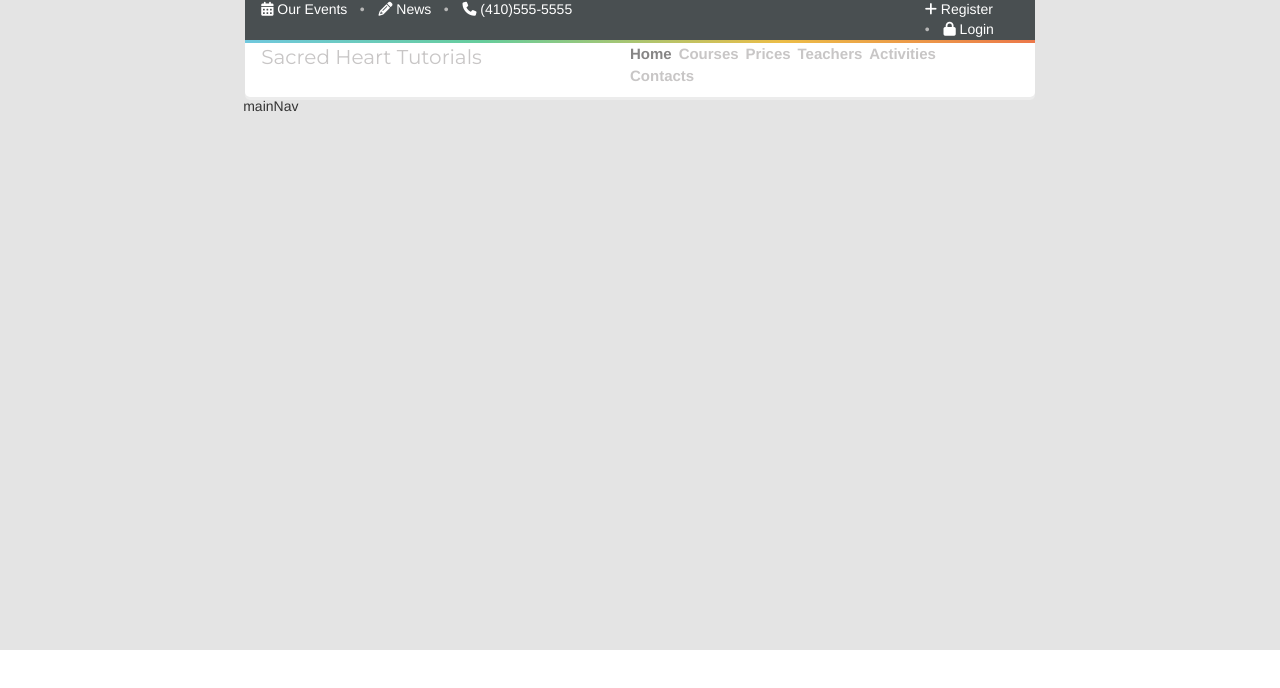
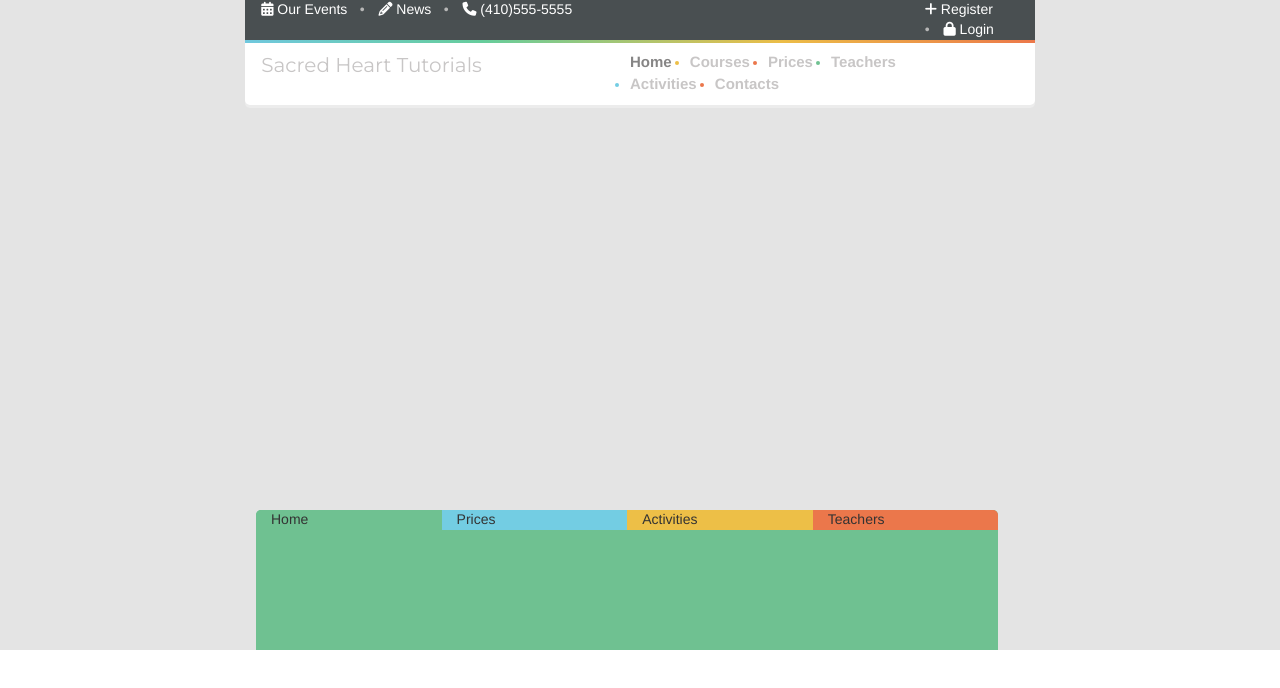
Before and after one commit to gamegoofs2/sacredHeart, a website: page app/index.html in a window 1280 px wide. Drawn offline with Linux system fonts and the light colour scheme.

Commit message:
topMenuLower finished, started work on mainNav

```diff
--- a/app/index.html
+++ b/app/index.html
@@ -74,7 +74,12 @@
         </div>
       </div>
       <div class="mainNav">
-        mainNav
+        <ul>
+          <li>Home</li>
+          <li>Prices</li>
+          <li>Activities</li>
+          <li>Teachers</li>
+        </ul>
       </div>
     </header>
     <!--build:js js:main.min.js -->
--- a/app/scss/style.scss
+++ b/app/scss/style.scss
@@ -15,10 +15,14 @@ $topMenuLowerColor: #fff;
 #mainHeader {
   background-color: $mainHeaderBg;
   height: 650px;
+  position: relative;
+  @include container-fixed();
+  @include no-gutter-col;
 }
 .topMenu {
   margin: auto;
   width: 64%;
+  @include make-row();
   @include container-fixed();
 }
 #topMenuUpper {
@@ -94,6 +98,8 @@ li a:hover {
   font-family: 'Montserrat', sans-serif;
   font-size: 20px;
   margin-left: 2%;
+  margin-top: 1%;
+  margin-bottom: 1%;
   float: left;
   a {
     color: #c8c6c6;
@@ -102,17 +108,16 @@ li a:hover {
 
 }
 .topMenuLowerSite {
+  width: 52% !important;
   @include make-sm-column(6);
   @include no-gutter-col;
-  float: right;
-  width: 41%;
   .topMenuLowerSiteMenu {
     @include clearfix();
-    list-style: none;
     margin-right: 2%;
+    margin-top: 2%;
     li {
       float: left;
-      margin-right: 2%;
+      margin-right: 5%;
       a {
         color: #c8c6c6;
         font-size: 15px;
@@ -122,9 +127,62 @@ li a:hover {
         color: #868585;
       }
     }
+    li:nth-child(2) {
+      color: #edbf47;
+    }
+    li:nth-child(3) {
+      color: #eb774b;
+    }
+    li:nth-child(4) {
+      color: #6fc191;
+    }
+    li:nth-child(5) {
+      color: #73cde3;
+    }
+    li:nth-child(6) {
+      color: #eb774b;
+    }
+    li.firstItem {
+      list-style: none;
+    }
   }
 }
 .mainNav {
-  margin: auto;
-  width: 62%;
+  @include make-row();
+  @include container-fixed();
+  @include no-gutter-col;
+  position: absolute;
+  bottom:0;
+  left: 20%;
+  background-color: #6fc191;
+  height: 140px;
+  width: 58%;
+  border-top-left-radius:  5px;
+  border-top-right-radius: 5px;
+  ul {
+    list-style: none;
+    display: block;
+    @include make-sm-column(12);
+    @include no-gutter-col;
+    li {
+      @include make-sm-column(3);
+      height: 100%;
+      display: block;
+      float: left;
+    }
+    li:nth-child(1) {
+      background-color: #6fc191;
+      border-top-left-radius: 5px;
+    }
+    li:nth-child(2) {
+      background-color: #73cde3;
+    }
+    li:nth-child(3) {
+      background-color: #edbf47;
+    }
+    li:nth-child(4) {
+      background-color: #eb774b;
+      border-top-right-radius: 5px;
+    }
+  }
 }
```
Also changed, not shown: app/css/style.css.
